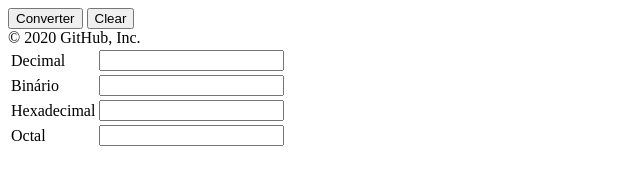
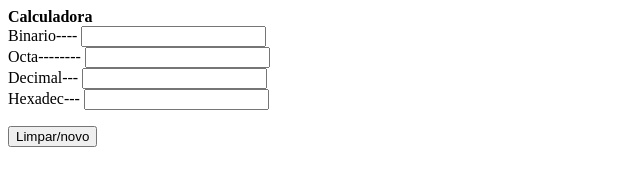
Before and after one commit to douglasdutt/calculadora, a plain HTML site: page calculadora.html in a window 1280 px wide. Shown: the whole page, without its empty margins (0-640 px from the left). Drawn offline with Linux system fonts and the light colour scheme.

Commit message:
Add files via upload

```diff
--- a/calculadora.html
+++ b/calculadora.html
@@ -1,36 +1,45 @@
-<html lang = "pt-br">
-    <head>
-        <meta charset = "utf-8">
-        <title> Conversor calculadora de base </title>
-        <link rel = "stylesheet" href = "style.css">
-    </head>
-    <body>
-        <div id = "conversor">
-            <table id = "tabela">
-                <tr>
-                    <td> Decimal </td>
-                    <td> <input type = "text" id = "decimal"> </td>
-                </tr>
-                <tr>
-                    <td> Binário </td>
-                    <td> <input type = "text" id = "binario"> </td>
-                </tr>
-                <tr>
-                    <td> Hexadecimal </td>
-                    <td> <input type = "text" id = "hexadec"> </td>
-                </tr>
-                <tr>
-                    <td> Octal </td>
-                    <td> <input type = "text" id = "octadec"> </td>
-                </tr>
-            </ table id = "tabela">
-        </div>
-        <p> </p>
-        <div id = "botoes">
-            <button id = "converter"> Converter</button>
-            <button id = "clear"> Clear </button>
-        </div>
-        <script src = "script.js"> </script>
-    </body>
+<!DOCTYPE html>
+<html lang="pt-br">
+<head>
+    <meta charset="utf-8">
+    <title>Calculadora de bases </title>
+
+    <link rel="stylesheet" href="styles/main.css">
+
+</head>
+<body id="page-bases-numericas">
+    <div id="container">
+        <header class="page-header">
+            <strong>Calculadora</strong>
+
+        </header>
+        <main>
+            <div class="input-block">
+                <label for="binaria">Binario----</label>
+                <input name="binaria" id="binaria" type="text" onblur="fromBinaria()" onkeypress="validandoBinaria()">
+            </div>
+
+            <div class="input-block">
+                <label for="octal">Octa--------</label>
+                <input name="octal" id="octal" type="text" onblur="fromOctal()" onkeypress="validandoOctal()">
+            </div>
+            <div class="input-block">
+                <label for="decimal">Decimal---</label>
+                <input name="decimal" id="decimal" type="text"  onblur="fromDecimal()" onkeypress="validandoDecimal()">
+            </div>
+            <div class="input-block">
+                <label for="hexadecimal">Hexadec---</label>
+                <input name="hexadecimal" id="hexadecimal" type="text"  onblur="fromHexadecimal()" onkeypress="validandoHexadecimal()">
+            </div>
+            <div>
+                <p></p>
+            </div>
+
+            <button id="limpar" onclick="limpar()">Limpar/novo</button>
+
+        </main>
+
+    </div>
+    <script src="script/cal.js"></script>
+</body>
 </html>
-© 2020 GitHub, Inc.
```
Also changed, not shown: cal.js (added, +55 -0 lines).
